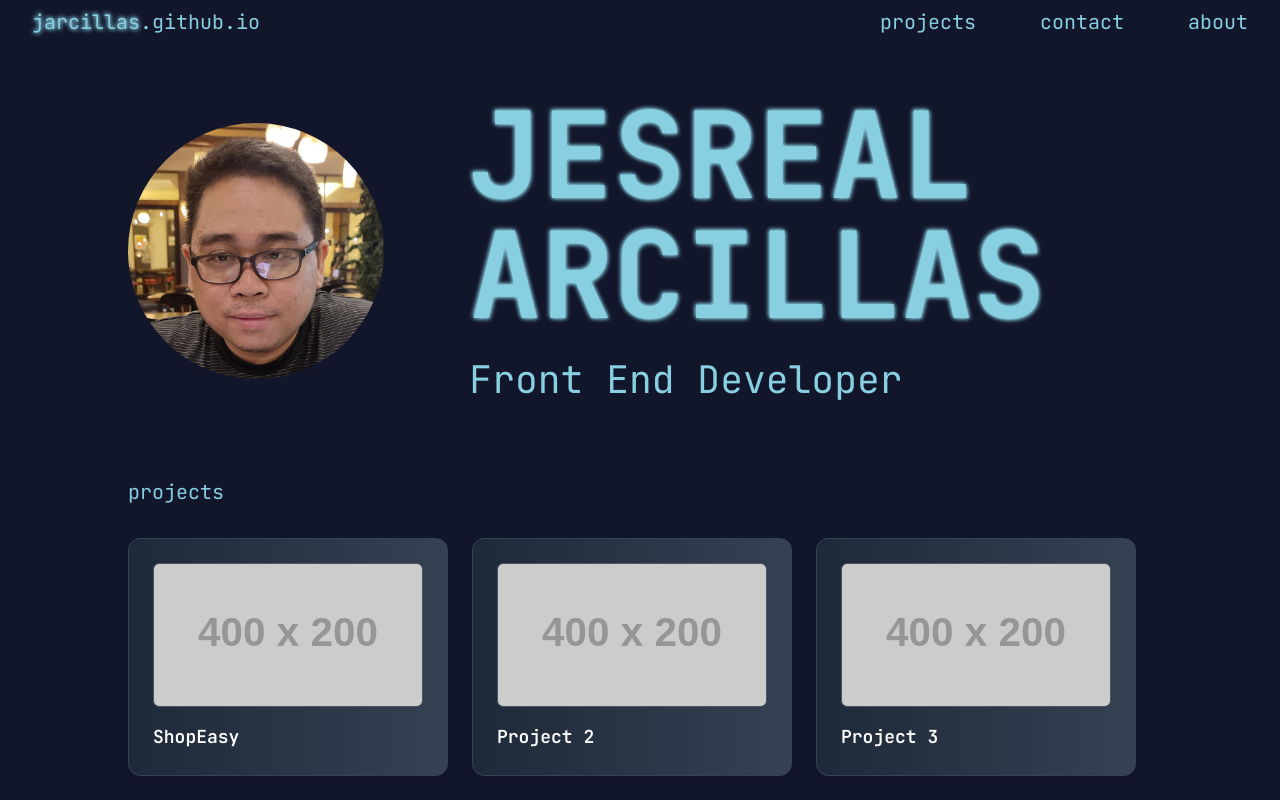
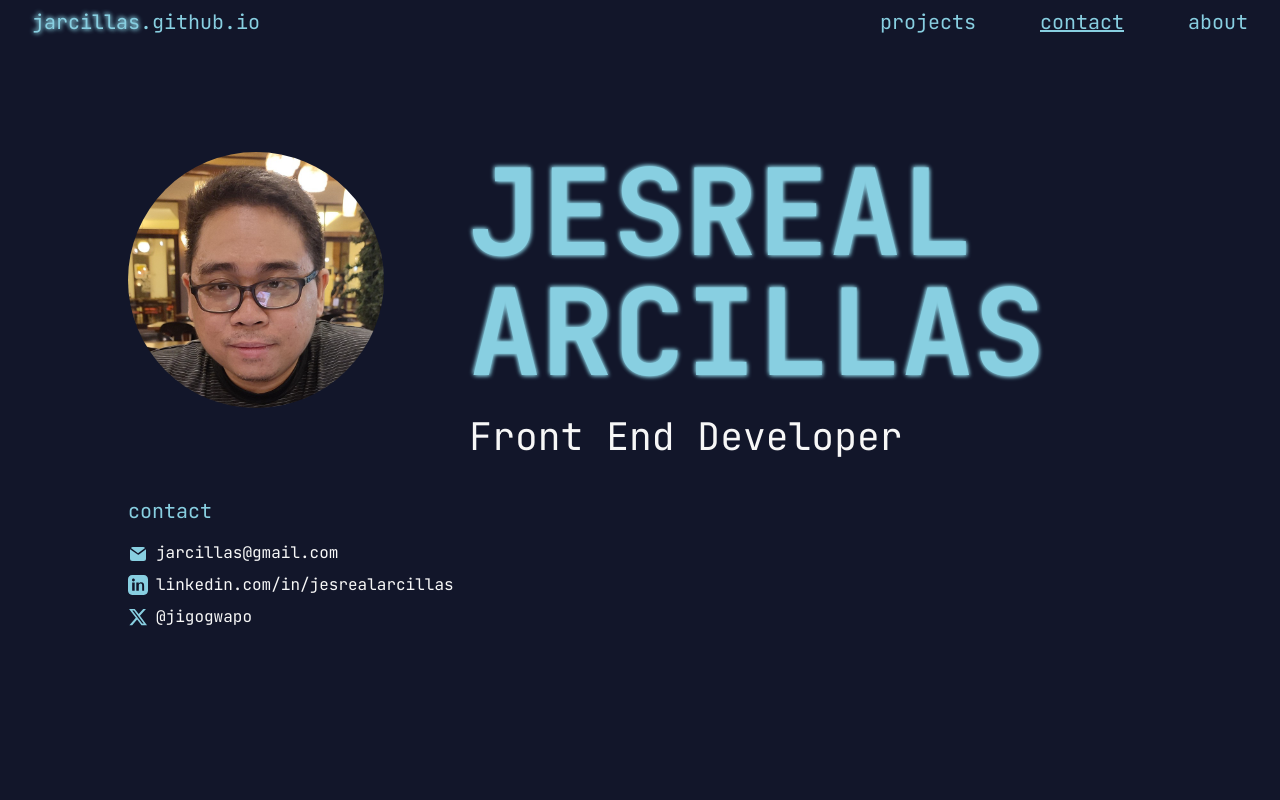
Before and after one commit to jarcillas/jarcillas.github.io, a React (Vite) app: page /contact in a window 1280 px wide. Built offline with nearby package versions, Linux system fonts and the light colour scheme; a web font is replaced by a local one.

Commit message:
design updates

```diff
--- a/package.json
+++ b/package.json
@@ -10,6 +10,7 @@
     "preview": "vite preview"
   },
   "dependencies": {
+    "@tanstack/react-router": "^1.120.5",
     "react": "^18.3.1",
     "react-dom": "^18.3.1"
   },
--- a/src/App.tsx
+++ b/src/App.tsx
@@ -1,47 +1,92 @@
-// import { DadJoke } from "./components/DadJoke";
+import {
+  RouterProvider,
+  Outlet,
+  createRootRoute,
+  createRoute,
+  createRouter,
+  redirect,
+} from "@tanstack/react-router";
 import "./App.css";
 import { ProjectList } from "./components/ProjectList";
+import { Contact } from "./components/Contact";
+import { About } from "./components/About";
 import { Navbar } from "./components/Navbar";
 import { Hero } from "./components/Hero";
 
-const projectList = [
-  {
-    title: "ShopEasy",
-    url: "https://shopeasy-web.pages.dev/",
-    screenshot: "https://placehold.co/400x200?text=Project+1",
+// Dummy data for ProjectList
+import { projectList } from "./data/projectList"; // adjust import as needed
+
+// Define the root route
+const rootRoute = createRootRoute({
+  component: () => (
+    <div className="overflow-hidden bg-dark-gradient-1 h-screen flex flex-col items-center pb-2 font-mono">
+      <Navbar />
+
+      <div className="sm:min-w-120 md:min-w-160 lg:min-w-256 mt-14 flex flex-col flex-grow">
+        <Hero />
+        <section className="flex flex-col items-center w-full h-[340px] max-w-5xl mx-auto mt-8 text-secondary">
+          <Outlet />
+        </section>
+      </div>
+    </div>
+  ),
+});
+
+// Add an index route that redirects to /project
+const indexRoute = createRoute({
+  getParentRoute: () => rootRoute,
+  path: "/",
+  loader: () => {
+    throw redirect({ to: "/project" });
   },
-  {
-    title: "Project 2",
-    screenshot: "https://placehold.co/400x200?text=Project+2",
-  },
-  {
-    title: "Project 3",
-    screenshot: "https://placehold.co/400x200?text=Project+3",
-  },
-  {
-    title: "Project 4",
-    screenshot: "https://placehold.co/400x200?text=Project+4",
-  },
-  {
-    title: "Project 5",
-    screenshot: "https://placehold.co/400x200?text=Project+5",
-  },
-];
+  component: () => null,
+});
+
+// Define child routes
+const projectRoute = createRoute({
+  getParentRoute: () => rootRoute,
+  path: "/project",
+  component: () => <ProjectList list={projectList} />,
+});
+
+const contactRoute = createRoute({
+  getParentRoute: () => rootRoute,
+  path: "/contact",
+  component: () => <Contact />,
+});
+
+const aboutRoute = createRoute({
+  getParentRoute: () => rootRoute,
+  path: "/about",
+  component: () => <About />,
+});
+
+// Create the route tree
+const routeTree = rootRoute.addChildren([
+  indexRoute,
+  projectRoute,
+  contactRoute,
+  aboutRoute,
+]);
+
+// Create the router
+const router = createRouter({
+  routeTree,
+  defaultPreload: "intent",
+});
+
+// function App() {
+//   return (
+//     <>
+//       <Navbar />
+//       <Hero />
+//       <RouterProvider router={router} />
+//     </>
+//   );
+// }
 
 function App() {
-  return (
-    <div className="overflow-hidden bg-dark-gradient-1 h-screen flex flex-col items-center pb-2">
-      <Navbar />
-
-      <div className="sm:min-w-120 md:min-w-160 lg:min-w-240 mt-14 flex flex-col flex-grow ">
-        <Hero />
-        {/* <div className="w-[600px] py-4">
-          <DadJoke className="gap-y-6" />
-        </div> */}
-        <ProjectList list={projectList} />
-      </div>
-    </div>
-  );
+  return <RouterProvider router={router} />;
 }
 
 export default App;
--- /dev/null
+++ b/src/components/About.tsx
@@ -0,0 +1,9 @@
+const About = () => (
+  <div className="flex flex-col items-center w-full h-full max-w-5xl mx-auto">
+    <h2 className="text-xl text-primary font-mono w-full">about</h2>
+    {/* Add your about info here */}
+    <p className="mt-4">This is the about page.</p>
+  </div>
+);
+
+export { About };
--- /dev/null
+++ b/src/components/Contact.tsx
@@ -0,0 +1,65 @@
+const Contact = () => (
+  <div className="flex flex-col items-start w-full h-full max-w-5xl mx-auto">
+    <h2 className="text-xl text-primary font-mono w-full mb-4">contact</h2>
+    <p className="text-base font-mono text-secondary mb-2 flex items-center gap-2">
+      {/* Email Icon */}
+      <svg
+        width="20"
+        height="20"
+        fill="currentColor"
+        className="text-primary"
+        viewBox="0 0 20 20"
+      >
+        <path d="M2.94 4.94A2.5 2.5 0 0 1 5.5 4h9a2.5 2.5 0 0 1 2.56.94l-7.06 5.3-7.06-5.3zM2 6.32V15.5A2.5 2.5 0 0 0 4.5 18h11a2.5 2.5 0 0 0 2.5-2.5V6.32l-7.06 5.3a1 1 0 0 1-1.24 0L2 6.32z" />
+      </svg>
+      <a href="mailto:jarcillas@gmail.com" className="hover:text-primary">
+        jarcillas@gmail.com
+      </a>
+    </p>
+    <p className="text-base font-mono text-secondary mb-2 flex items-center gap-2">
+      {/* LinkedIn Icon */}
+      <svg
+        width="20"
+        height="20"
+        fill="currentColor"
+        className="text-primary"
+        viewBox="0 0 24 24"
+      >
+        <path d="M19 0h-14c-2.76 0-5 2.24-5 5v14c0 2.76 2.24 5 5 5h14c2.76 0 5-2.24 5-5v-14c0-2.76-2.24-5-5-5zm-11 19h-3v-10h3v10zm-1.5-11.27c-.97 0-1.75-.79-1.75-1.76s.78-1.76 1.75-1.76 1.75.79 1.75 1.76-.78 1.76-1.75 1.76zm13.5 11.27h-3v-5.6c0-1.34-.03-3.07-1.87-3.07-1.87 0-2.16 1.46-2.16 2.97v5.7h-3v-10h2.89v1.36h.04c.4-.76 1.38-1.56 2.84-1.56 3.04 0 3.6 2 3.6 4.59v5.61z" />
+      </svg>
+      <a
+        href="https://linkedin.com/in/jesrealarcillas"
+        target="_blank"
+        rel="noopener noreferrer"
+        className="hover:text-primary"
+      >
+        linkedin.com/in/jesrealarcillas
+      </a>
+    </p>
+    <p className="text-base font-mono text-secondary flex items-center gap-2">
+      {/* X (Twitter) Icon */}
+      <svg
+        viewBox="0 0 24 24"
+        aria-hidden="true"
+        className="text-primary"
+        width="20"
+        height="20"
+        fill="currentColor"
+      >
+        <g>
+          <path d="M18.244 2.25h3.308l-7.227 8.26 8.502 11.24H16.17l-5.214-6.817L4.99 21.75H1.68l7.73-8.835L1.254 2.25H8.08l4.713 6.231zm-1.161 17.52h1.833L7.084 4.126H5.117z"></path>
+        </g>
+      </svg>
+      <a
+        href="https://x.com/jigogwapo"
+        target="_blank"
+        rel="noopener noreferrer"
+        className="hover:text-primary"
+      >
+        @jigogwapo
+      </a>
+    </p>
+  </div>
+);
+
+export { Contact };
--- a/src/components/Hero.tsx
+++ b/src/components/Hero.tsx
@@ -2,18 +2,18 @@ import profilePhoto from "../assets/profile-photo.jpg";
 
 const Hero = () => {
   return (
-    <div className="flex-grow max-h-160 bg-base-200 flex flex-row w-full justify-between items-stretch">
-      <div className="text-center text-primary font-title flex-1/3 flex flex-col justify-center">
+    <div className="flex-grow max-h-160 bg-base-200 flex flex-row w-full justify-between items-start pt-24">
+      <div className="text-center text-primary flex-1/3 flex flex-col justify-center">
         <div className="max-w-md">
           <img className="rounded-full size-64" src={profilePhoto}></img>
         </div>
       </div>
-      <div className="text-primary font-title flex items-center flex-2/3">
+      <div className="text-primary flex items-center flex-2/3">
         <div className="max-w-md font-mono select-none">
           <h1 className="text-[120px] font-bold mb-4 leading-[120px] glow">
             JESREAL ARCILLAS
           </h1>
-          <h2 className="text-[38px]">Front End Developer</h2>
+          <h2 className="text-[38px] text-secondary">Front End Developer</h2>
         </div>
       </div>
     </div>
--- a/src/components/Navbar.tsx
+++ b/src/components/Navbar.tsx
@@ -1,3 +1,5 @@
+import { Link } from "@tanstack/react-router";
+
 const Navbar = () => (
   <h1 className="w-full flex flex-col gap-4 md:gap-2 md:flex-row fixed justify-between items-center mt-0 px-8 pt-2 pb-3 font-mono text-xl font-normal text-primary">
     <div>
@@ -7,15 +9,15 @@ const Navbar = () => (
       </a>
     </div>
     <div className="flex items-center space-x-16 text-xl">
-      <a href="/" className="hover:animate-tada">
+      <Link to="/project" className="hover:animate-tada [&.active]:underline">
         projects
-      </a>
-      <a href="/" className="hover:animate-tada">
+      </Link>
+      <Link to="/contact" className="hover:animate-tada [&.active]:underline">
         contact
-      </a>
-      <a href="/" className="hover:animate-tada">
+      </Link>
+      <Link to="/about" className="hover:animate-tada [&.active]:underline">
         about
-      </a>
+      </Link>
     </div>
   </h1>
 );
--- a/src/components/ProjectItem.tsx
+++ b/src/components/ProjectItem.tsx
@@ -7,7 +7,8 @@ type ProjectItemType = {
 
 const ProjectItem = ({ item }: { item: ProjectItemType }) => {
   return (
-    <div className="min-w-[260px] max-w-xs flex-shrink-0 bg-gradient-to-r from-gray-800 to-gray-700 rounded-xl shadow-md p-6 transition-transform hover:scale-105 hover:shadow-lg border border-gray-700 flex flex-col justify-between">
+    <div className="min-w-[260px] max-w-xs flex-shrink-0 bg-gradient-to-r from-gray-800 to-gray-700 rounded-xl shadow-md p-6 group hover:shadow-lg border border-gray-700 flex flex-col justify-between">
+      <div className="group-hover:scale-105 transition-transform">
         {item.screenshot && (
           <img
             src={item.screenshot}
@@ -27,6 +28,7 @@ const ProjectItem = ({ item }: { item: ProjectItemType }) => {
           <p className="mt-2 text-gray-300 text-sm">{item.description}</p>
         )}
       </div>
+    </div>
   );
 };
 
--- a/src/components/ProjectList.tsx
+++ b/src/components/ProjectList.tsx
@@ -3,8 +3,8 @@ import { ProjectItem } from "./ProjectItem";
 
 const ProjectList = ({ list }: { list: ProjectItemType[] }) => {
   return (
-    <div className="flex flex-col items-center w-full max-w-5xl mx-auto mt-8">
-      <h2 className="text-xl text-primary font-mono w-full">projects</h2>
+    <div className="h-full">
+      <h2 className="text-xl text-primary font-mono">projects</h2>
       <div
         className="flex flex-row gap-6 items-stretch w-full max-w-5xl mx-auto mt-8 overflow-x-auto pb-4 project-list-scrollbar font-mono"
         style={{
--- /dev/null
+++ b/src/data/projectList.ts
@@ -0,0 +1,25 @@
+import { ProjectItemType } from "../components/ProjectItem";
+
+export const projectList: ProjectItemType[] = [
+  {
+    title: "ShopEasy",
+    url: "https://shopeasy-web.pages.dev/",
+    screenshot: "https://placehold.co/400x200?text=Project+1",
+  },
+  {
+    title: "Project 2",
+    screenshot: "https://placehold.co/400x200?text=Project+2",
+  },
+  {
+    title: "Project 3",
+    screenshot: "https://placehold.co/400x200?text=Project+3",
+  },
+  {
+    title: "Project 4",
+    screenshot: "https://placehold.co/400x200?text=Project+4",
+  },
+  {
+    title: "Project 5",
+    screenshot: "https://placehold.co/400x200?text=Project+5",
+  },
+];
```
Also changed, not shown: 1 other file (tests, documents, lock files or other folders). Lines whose indentation alone changed are shown as unchanged.
